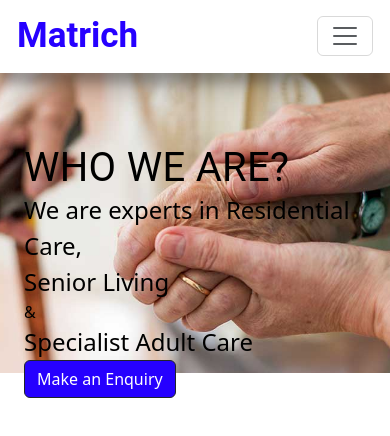
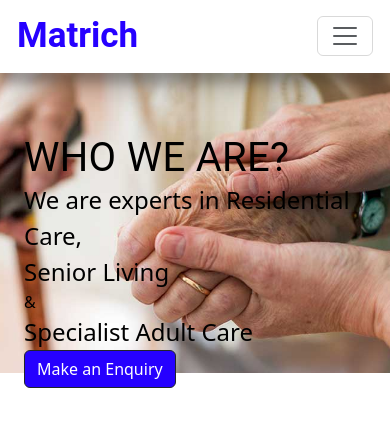
Before and after one commit to kifeakor22/matrich, a React (Create React App) app: page / in a window 390 px wide. Shown: the top 436 px of the page. Built offline with nearby package versions, Linux system fonts and the light colour scheme.

Commit message:
jumbo component fix

```diff
--- a/src/components/About/index.js
+++ b/src/components/About/index.js
@@ -44,7 +44,7 @@ const Herogrid = () => {
           justifyContent: 'center',
           textAlign: 'left', // Align text to the left
           color: 'black',
-          paddingTop: '50px'
+          paddingTop: '40px'
         }}
       >
         <Typography variant="h4" sx={{ fontSize: '2.5rem' }}>
--- a/src/components/About/style.css
+++ b/src/components/About/style.css
@@ -18,6 +18,7 @@
 @media (max-width: 767px) {
     .heroGrid {
         background-size: cover;
+        font-size: smaller;
         /* Adjust the background size for smaller screens */
     }
 }
```
